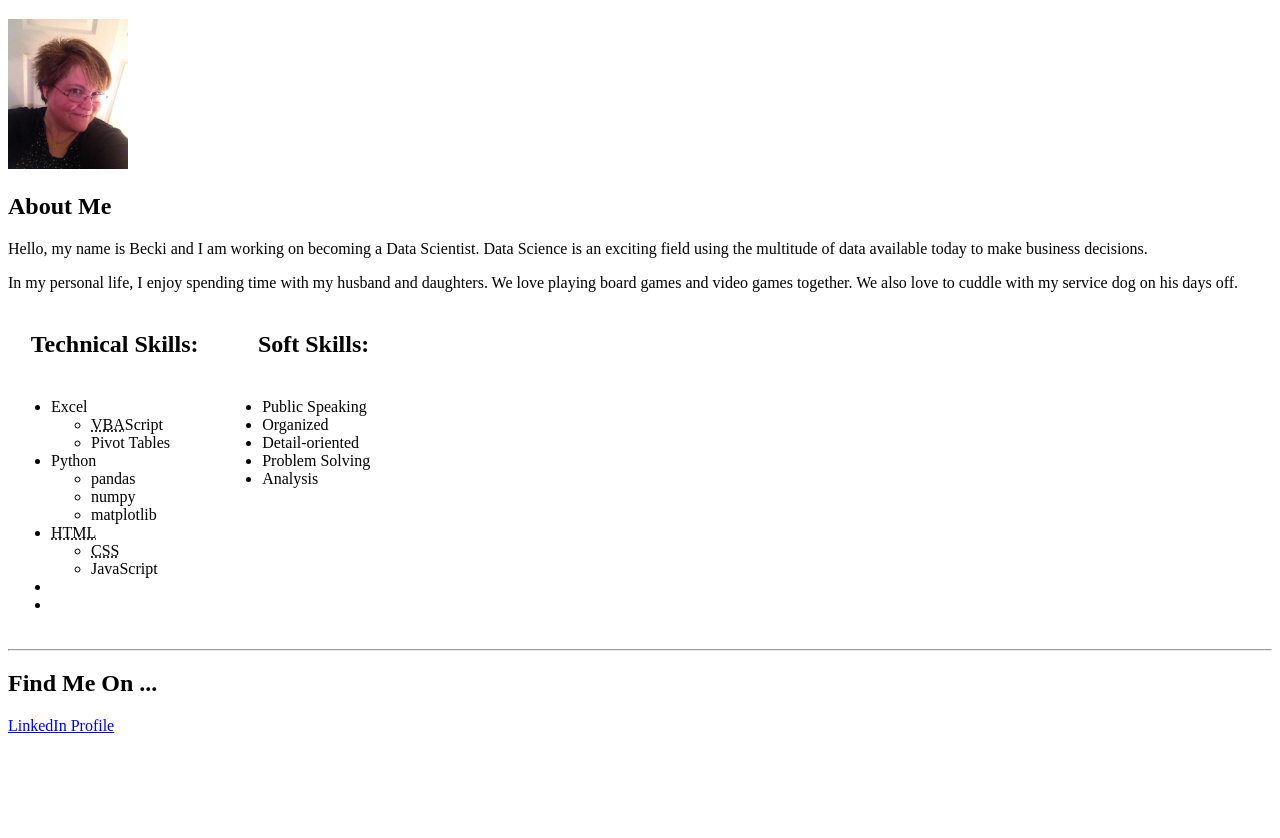
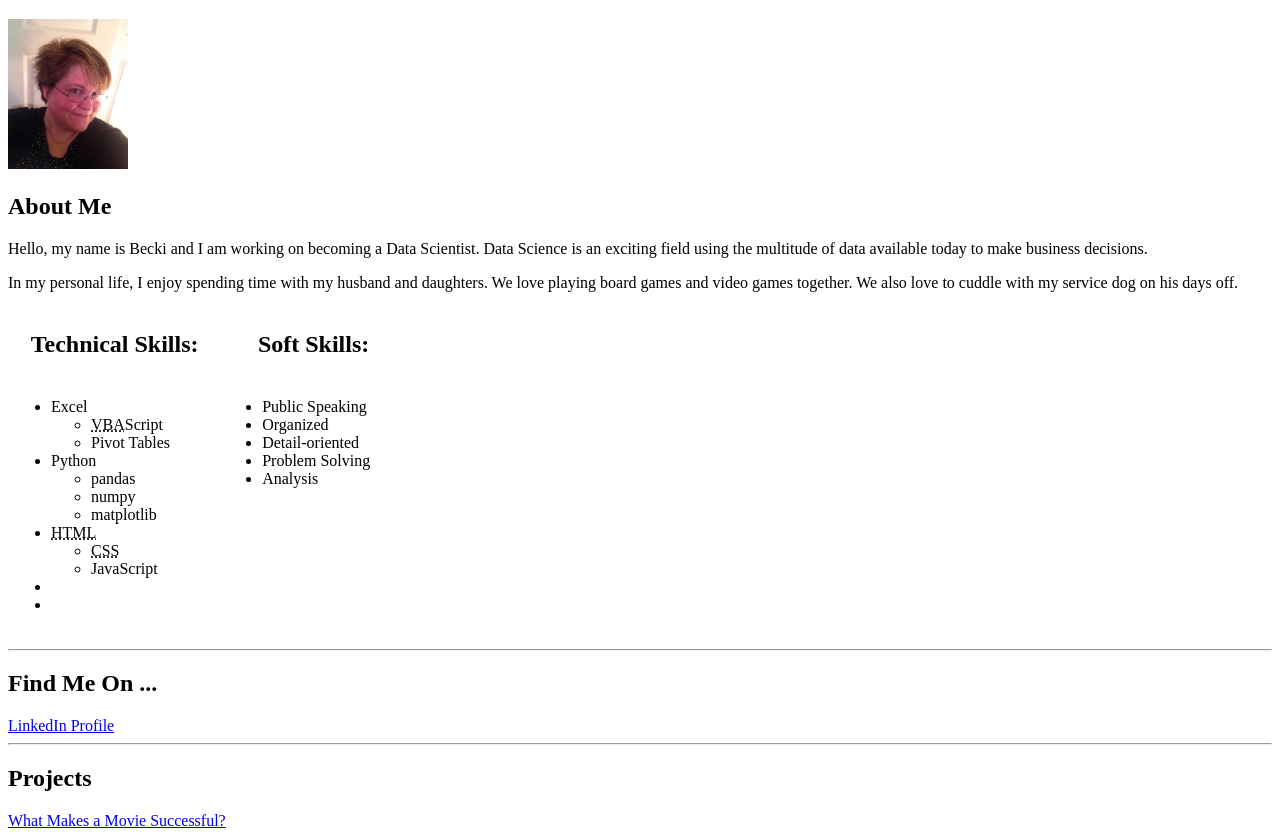
Before and after one commit to rmoesw01/rmoesw01.github.io, a plain HTML site: page index.html in a window 1280 px wide. Shown: the part 79-917 px from the top of the page. Before the commit the page ends 822 px from the top, so only its background shows below. Drawn offline with Linux system fonts and the light colour scheme.

Commit message:
Update index.html

```diff
--- a/index.html
+++ b/index.html
@@ -1,6 +1,5 @@
 <!DOCTYPE html>
 <html lang="en-us">
-
   <head>
     <meta charset="UTF-8">
     <title>Rebecca Leeds Bio</title>
@@ -68,6 +67,9 @@
   <h2>Find Me On ...</h2>
   <a href="https://www.linkedin.com/in/becki-oeswein/">LinkedIn Profile</a><br>
 
+  <hr>
+  <h2>Projects</h2>
+  <a href="p1g6">What Makes a Movie Successful?</a>
   </body>
 
 </html>
```
Lines whose indentation alone changed are shown as unchanged.
